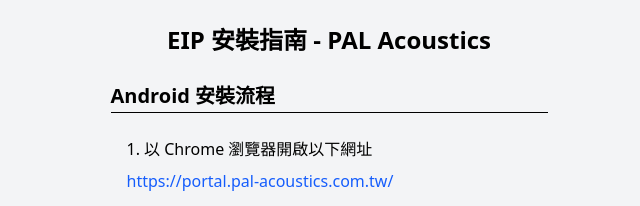
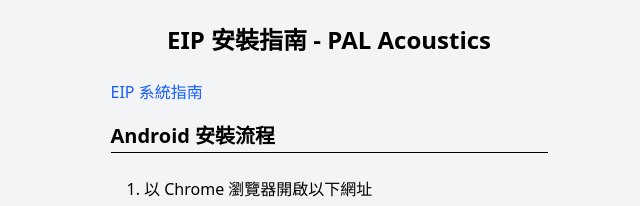
Before and after one commit to PAL-Labs/eip-guide, a plain HTML site: page src/android-install.html in a window 1280 px wide. Shown: the top 206 px of the page, without its empty margins (311-951 px from the left). Drawn offline with nearby package versions, Linux system fonts and the light colour scheme; files that its build step writes are made by us from their sources.

Commit message:
feat: add guide link #254

```diff
--- a/src/android-install.html
+++ b/src/android-install.html
@@ -12,6 +12,7 @@
   <body>
     <main>
       <h1>EIP 安裝指南 - PAL Acoustics</h1>
+      <a href="https://pal-labs.github.io/eip-guide/">EIP 系統指南</a>
       <h2>Android 安裝流程</h2>
       <section>
         <p>1. 以 Chrome 瀏覽器開啟以下網址</p>
```
Also changed, not shown: android-install.html (+1 -1 lines), ios-install.html (+1 -1 lines), src/ios-install.html (+1 -0 lines).
